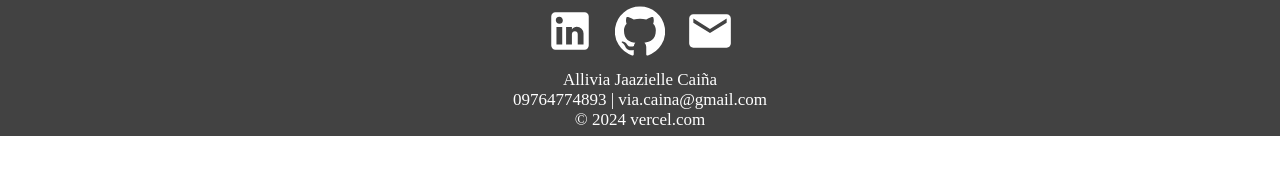
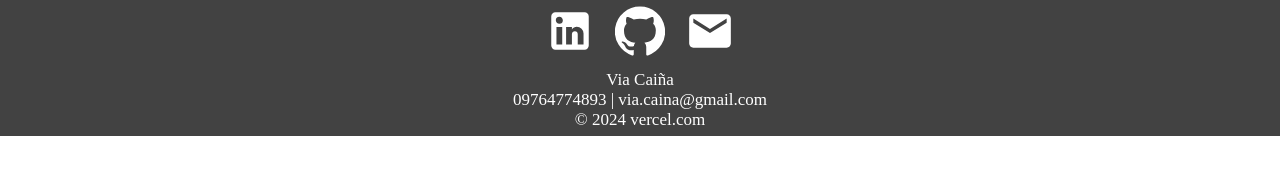
Before and after one commit to Via-Cai/personal-portfolio, a React (Create React App) app: page /contact in a window 1280 px wide. Shown: the part 554-728 px from the top of the page. Built offline with nearby package versions, Linux system fonts and the light colour scheme; a web font is replaced by a local one.

Commit message:
footer changes

```diff
--- a/src/components/Footer.js
+++ b/src/components/Footer.js
@@ -13,7 +13,7 @@ function Footer() {
             <a href = "https://github.com/Via-Cai" target="_blank"><GitHubIcon /></a>
             <a href = "mailto:via.caina@gmail.com" target="_blank"><EmailIcon /></a>
         </div>
-        <p>Allivia Jaazielle Caiña <br></br>09764774893 | via.caina@gmail.com <br></br> &copy; 2024 vercel.com </p>
+        <p>Via Caiña <br></br>09764774893 | via.caina@gmail.com <br></br> &copy; 2024 vercel.com </p>
     </div>
   )
 }
```
